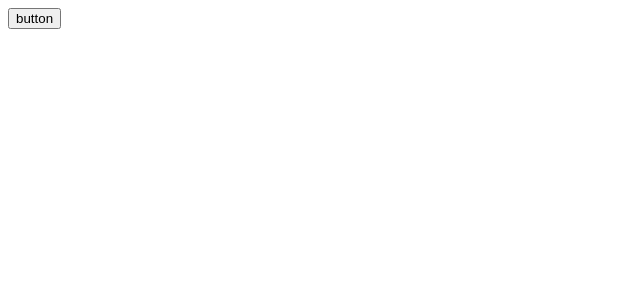
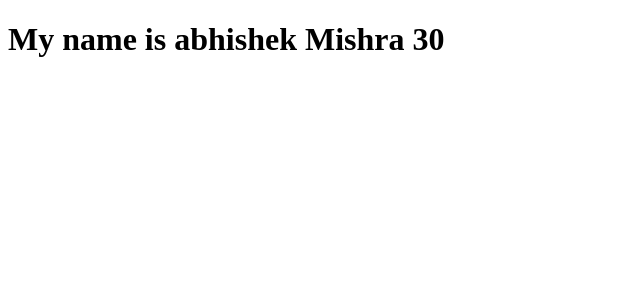
Before and after one commit to Abhimishra2424/React-tutorial, a React (Create React App) app: page / in a window 1280 px wide. Shown: the top 300 px of the page, without its empty margins (0-640 px from the left). Built offline with nearby package versions, Linux system fonts and the light colour scheme.

Commit message:
Template Literals in JSX in ReactJS

```diff
--- a/src/App.js
+++ b/src/App.js
@@ -1,16 +1,18 @@
 import React from "react";
+
+const firstName = 'abhishek';
+const lastName = 'Mishra';
+
+const sum = 20
+const sum1 = 10
+
 
 function App() {
 
-  function buttonwasclicked (event)
-  {
-    console.log(event.target);
-    alert('I was clicked')
-  }
   return (
 
    <>
-     <button onClick={buttonwasclicked}> button </button>
+     <h1>{`My name is ${firstName} ${lastName} ${sum + sum1}`}</h1>
    </>
   );
 }
```
